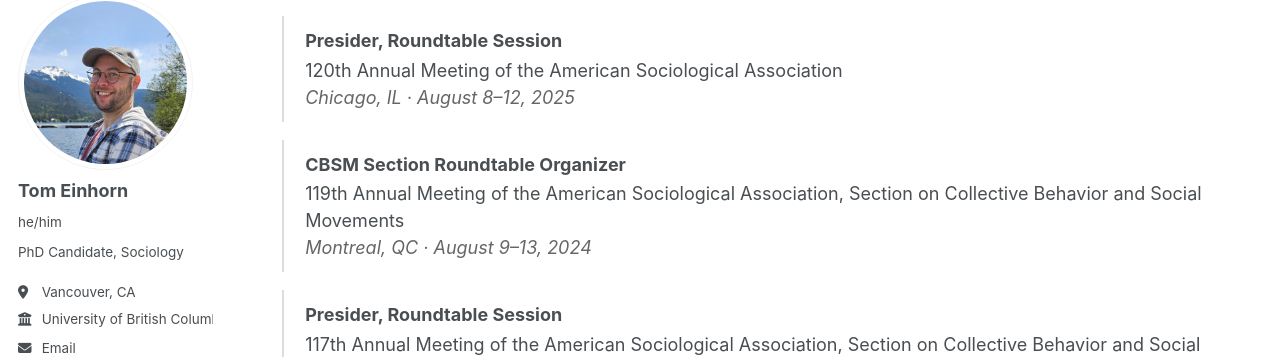
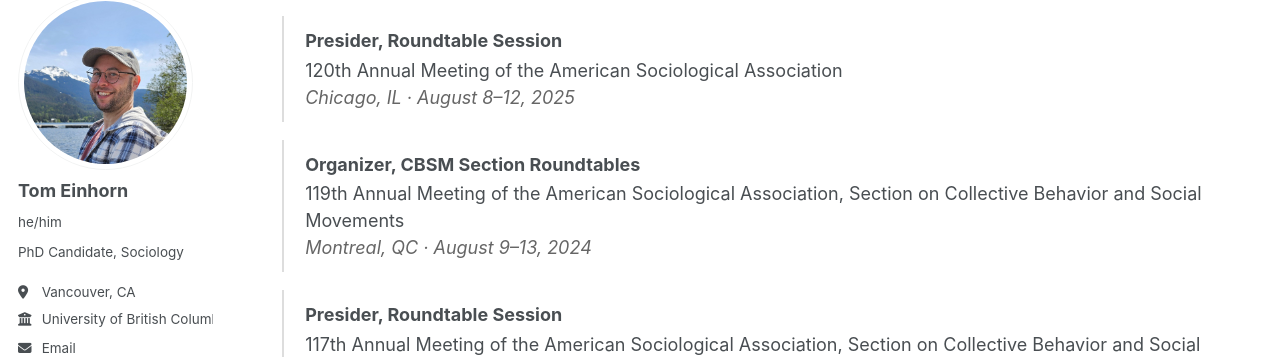
Before and after one commit to TomEinhorn/tomeinhorn.github.io, a Jekyll site: the page built from _pages/service.md, in a window 1280 px wide and 900 px high, scrolled down 391 px. Shown: the part 106-463 px from the top of the window. Built offline with Jekyll 4.4.1, drawn with Linux system fonts in a browser that asks for light colours; some web fonts are replaced; a script bundle is joined from its source files by our own code; library files that are not in the unit come from our copies.

Commit message:
Update service.md

```diff
--- a/_pages/service.md
+++ b/_pages/service.md
@@ -49,7 +49,7 @@ author_profile: true
 </div>
 
 <div class="service-entry">
-  <strong>CBSM Section Roundtable Organizer</strong>
+  <strong>Organizer, CBSM Section Roundtables</strong>
   119th Annual Meeting of the American Sociological Association, Section on Collective Behavior and Social Movements<br>
   <em>Montreal, QC · August 9–13, 2024</em>
 </div>
```
